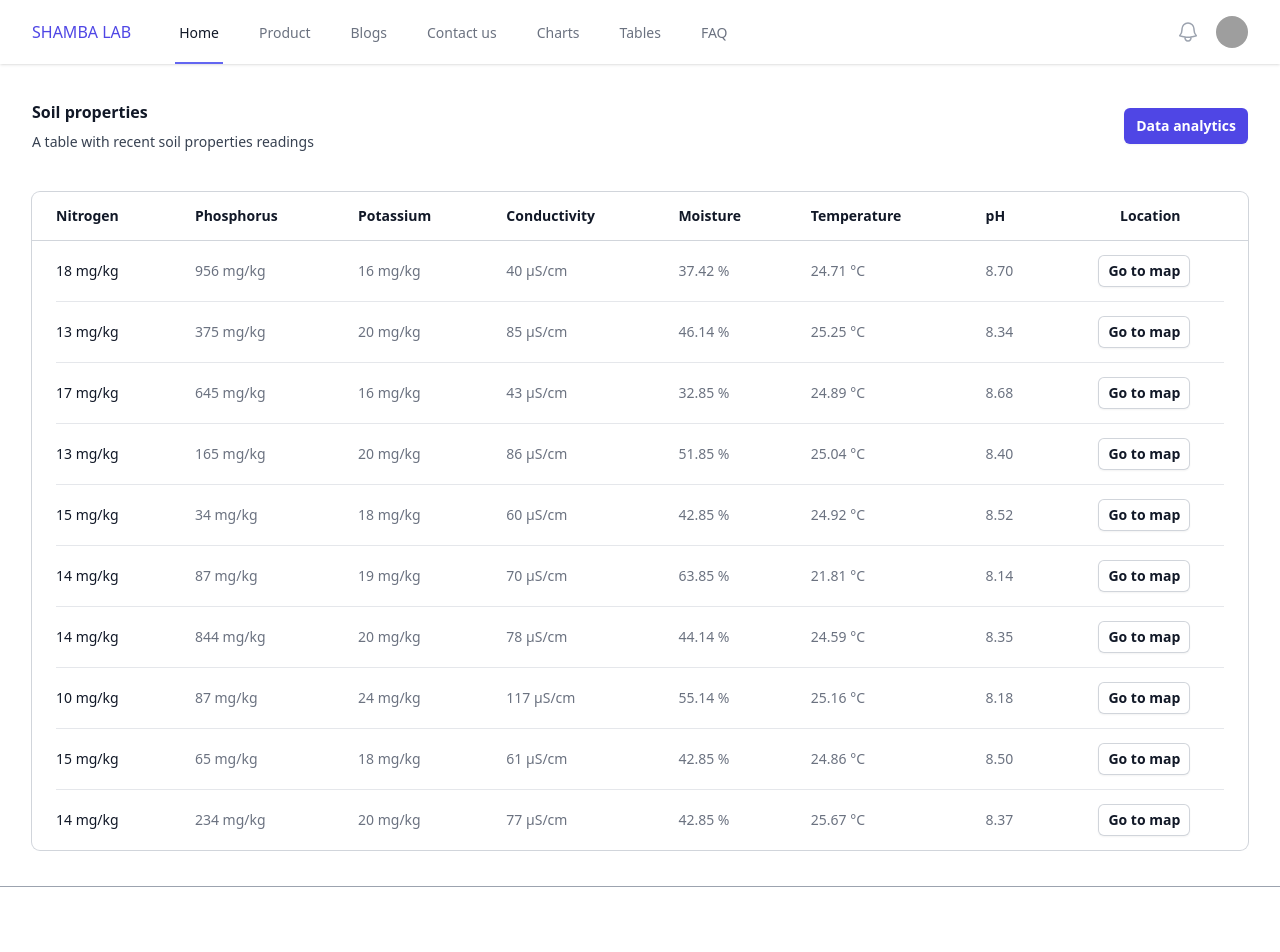
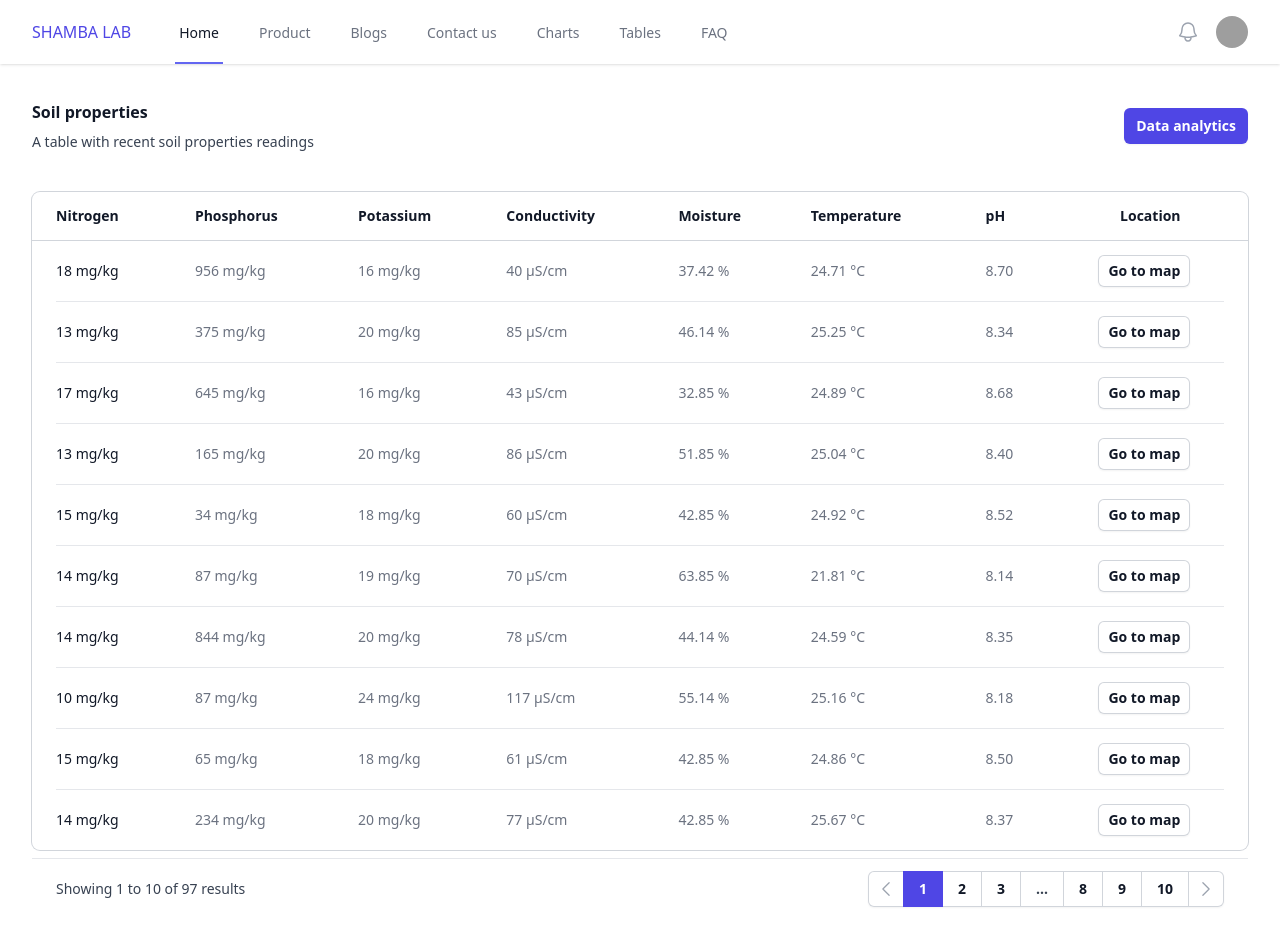
Before and after one commit to lennyjuma/shamba-ui, a Vue app: page /tables in a window 1280 px wide. Shown: the top 952 px of the page. Built offline with nearby package versions, Linux system fonts and the light colour scheme; grey boxes are pictures that could not be loaded; what highcharts-vue would draw is missing.

Commit message:
added pagination and responsive stuff

```diff
--- /dev/null
+++ b/src/components/navigation/pagination.vue
@@ -0,0 +1,57 @@
+<template>
+  <div class="flex items-center justify-between border-t border-gray-200 bg-white px-4 py-3 sm:px-6">
+    <div class="flex flex-1 justify-between sm:hidden">
+      <a href="#" class="relative inline-flex items-center rounded-md border border-gray-300 bg-white px-4 py-2 text-sm font-medium text-gray-700 hover:bg-gray-50">Previous</a>
+      <a href="#" class="relative ml-3 inline-flex items-center rounded-md border border-gray-300 bg-white px-4 py-2 text-sm font-medium text-gray-700 hover:bg-gray-50">Next</a>
+    </div>
+    <div class="hidden sm:flex sm:flex-1 sm:items-center sm:justify-between">
+      <div>
+        <p class="text-sm text-gray-700">
+          Showing
+          {{ ' ' }}
+          <span class="font-medium">1</span>
+          {{ ' ' }}
+          to
+          {{ ' ' }}
+          <span class="font-medium">10</span>
+          {{ ' ' }}
+          of
+          {{ ' ' }}
+          <span class="font-medium">97</span>
+          {{ ' ' }}
+          results
+        </p>
+      </div>
+      <div>
+        <nav class="isolate inline-flex -space-x-px rounded-md shadow-sm" aria-label="Pagination">
+          <a href="#" class="relative inline-flex items-center rounded-l-md px-2 py-2 text-gray-400 ring-1 ring-inset ring-gray-300 hover:bg-gray-50 focus:z-20 focus:outline-offset-0">
+            <span class="sr-only">Previous</span>
+            <ChevronLeftIcon class="h-5 w-5" aria-hidden="true" />
+          </a>
+          <!-- Current: "z-10 bg-indigo-600 text-white focus-visible:outline focus-visible:outline-2 focus-visible:outline-offset-2 focus-visible:outline-indigo-600", Default: "text-gray-900 ring-1 ring-inset ring-gray-300 hover:bg-gray-50 focus:outline-offset-0" -->
+          <a href="#" aria-current="page" class="relative z-10 inline-flex items-center bg-indigo-600 px-4 py-2 text-sm font-semibold text-white focus:z-20 focus-visible:outline focus-visible:outline-2 focus-visible:outline-offset-2 focus-visible:outline-indigo-600">1</a>
+          <a href="#" class="relative inline-flex items-center px-4 py-2 text-sm font-semibold text-gray-900 ring-1 ring-inset ring-gray-300 hover:bg-gray-50 focus:z-20 focus:outline-offset-0">2</a>
+          <a href="#" class="relative hidden items-center px-4 py-2 text-sm font-semibold text-gray-900 ring-1 ring-inset ring-gray-300 hover:bg-gray-50 focus:z-20 focus:outline-offset-0 md:inline-flex">3</a>
+          <span class="relative inline-flex items-center px-4 py-2 text-sm font-semibold text-gray-700 ring-1 ring-inset ring-gray-300 focus:outline-offset-0">...</span>
+          <a href="#" class="relative hidden items-center px-4 py-2 text-sm font-semibold text-gray-900 ring-1 ring-inset ring-gray-300 hover:bg-gray-50 focus:z-20 focus:outline-offset-0 md:inline-flex">8</a>
+          <a href="#" class="relative inline-flex items-center px-4 py-2 text-sm font-semibold text-gray-900 ring-1 ring-inset ring-gray-300 hover:bg-gray-50 focus:z-20 focus:outline-offset-0">9</a>
+          <a href="#" class="relative inline-flex items-center px-4 py-2 text-sm font-semibold text-gray-900 ring-1 ring-inset ring-gray-300 hover:bg-gray-50 focus:z-20 focus:outline-offset-0">10</a>
+          <a href="#" class="relative inline-flex items-center rounded-r-md px-2 py-2 text-gray-400 ring-1 ring-inset ring-gray-300 hover:bg-gray-50 focus:z-20 focus:outline-offset-0">
+            <span class="sr-only">Next</span>
+            <ChevronRightIcon class="h-5 w-5" aria-hidden="true" />
+          </a>
+        </nav>
+      </div>
+    </div>
+  </div>
+</template>
+
+<script setup>
+import { ChevronLeftIcon, ChevronRightIcon } from '@heroicons/vue/24/outline'
+
+const items = [
+  { id: 1, title: 'Back End Developer', department: 'Engineering', type: 'Full-time', location: 'Remote' },
+  { id: 2, title: 'Front End Developer', department: 'Engineering', type: 'Full-time', location: 'Remote' },
+  { id: 3, title: 'User Interface Designer', department: 'Design', type: 'Full-time', location: 'Remote' },
+]
+</script>
--- a/src/views/tables/index.vue
+++ b/src/views/tables/index.vue
@@ -6,14 +6,15 @@
         <p class="mt-2 text-sm text-gray-700">A table with recent soil properties readings</p>
       </div>
       <div class="mt-4 sm:ml-16 sm:mt-0 sm:flex-none">
-        <button type="button" class="block rounded-md bg-indigo-600 px-3 py-2 text-center text-sm font-semibold text-white shadow-sm hover:bg-indigo-500 focus-visible:outline focus-visible:outline-2 focus-visible:outline-offset-2 focus-visible:outline-indigo-600">Data analytics</button>
+        <router-link  to="/charts"  class="block rounded-md bg-indigo-600 px-3 py-2 text-center text-sm font-semibold text-white shadow-sm hover:bg-indigo-500 focus-visible:outline focus-visible:outline-2 focus-visible:outline-offset-2 focus-visible:outline-indigo-600">Data analytics</router-link>
       </div>
     </div>
     <div class="-mx-4 mt-10 ring-1 ring-gray-300 sm:mx-0 sm:rounded-lg">
       <table class="min-w-full divide-y divide-gray-300">
         <thead>
         <tr>
-          <th scope="col" class="lg:hidden py-3.5 pl-4 pr-3 text-left text-sm font-semibold text-gray-900 sm:pl-6 ">Soil properties</th>
+          <th scope="col" class="md:hidden py-3.5 pl-4 pr-3 text-left text-sm font-semibold text-gray-900 sm:pl-6 ">Soil properties</th>
+          <th scope="col" class="md:table-cell lg:hidden hidden py-3.5 pl-4 pr-3 text-left text-sm font-semibold text-gray-900 sm:pl-6 ">N/P/K</th>
           <th scope="col" class="md:table-cell lg:hidden hidden py-3.5 pl-4 pr-3 text-left text-sm font-semibold text-gray-900 sm:pl-6 ">Other properties</th>
           <th scope="col" class="hidden py-3.5 pl-4 pr-3 text-left text-sm font-semibold text-gray-900 sm:pl-6 lg:table-cell">Nitrogen</th>
           <th scope="col" class="hidden px-3 py-3.5 text-left text-sm font-semibold text-gray-900 lg:table-cell">Phosphorus</th>
@@ -69,10 +70,14 @@
         </tbody>
       </table>
     </div>
+    <pagination class="mt-2" />
+
   </div>
 </template>
 
 <script setup>
+import Pagination from '@/components/navigation/pagination.vue'
+
 const soil_properties = [
   {
     "createdAt": "2024-08-08T20:37:47.204006Z",
```
